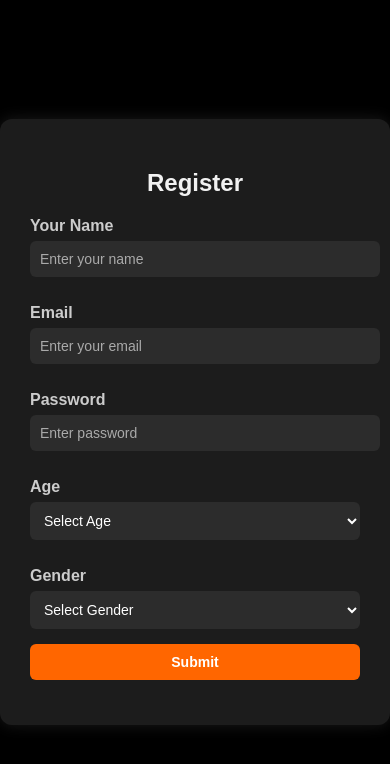
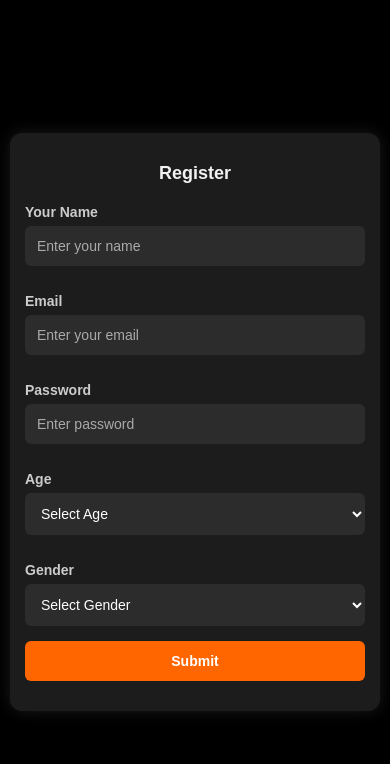
Before and after one commit to imtiazAlee857/regestor, a plain HTML site: page index.html in a window 390 px wide. Drawn offline with Linux system fonts and the light colour scheme.

Commit message:
Update index.html
wabsie.1

```diff
--- a/index.html
+++ b/index.html
@@ -2,31 +2,36 @@
 <html lang="en">
 <head>
   <meta charset="UTF-8">
+  <meta name="viewport" content="width=device-width, initial-
+
+scale=1.0"> <!-- auto adjust ke liye -->
   <title>Register Form</title>
   <style>
     body {
       margin: 0;
-      padding: 0;
-      height: 100vh;
+      padding: 20px; /* thoda gap rakha */
+      min-height: 100vh;
       display: flex;
       justify-content: center;
       align-items: center;
-      background: #000; /* black background */
+      background: #000;
       font-family: Arial, sans-serif;
+      box-sizing: border-box;
     }
     .form-container {
       background: #1c1c1c;
-      padding: 30px;
+      padding: 20px;
       border-radius: 12px;
       box-shadow: 0 0 15px rgba(255,255,255,0.1);
       width: 100%;
-      max-width: 400px;
+      max-width: 400px; /* bada screen pe 400px tak */
       color: #fff;
     }
     h2 {
       text-align: center;
       margin-bottom: 20px;
       color: #f1f1f1;
+      font-size: 22px;
     }
     label {
       display: block;
@@ -34,14 +39,16 @@
       margin-bottom: 6px;
       font-weight: bold;
       color: #ccc;
+      font-size: 14px;
     }
     input, select, button {
       width: 100%;
-      padding: 10px;
+      padding: 12px;
       border: none;
       border-radius: 6px;
       margin-bottom: 15px;
       font-size: 14px;
+      box-sizing: border-box;
     }
     input, select {
       background: #2c2c2c;
@@ -60,6 +67,19 @@
     button:hover {
       background: #e65c00;
     }
+
+    /* Mobile responsive ke liye */
+    @media (max-width: 480px) {
+      body {
+        padding: 10px;
+      }
+      .form-container {
+        padding: 15px;
+      }
+      h2 {
+        font-size: 18px;
+      }
+    }
   </style>
 </head>
 <body>
@@ -67,13 +87,19 @@
     <h2>Register</h2>
     <form id="regForm">
       <label for="name">Your Name</label>
-      <input type="text" id="name" name="name" placeholder="Enter your name" required>
+      <input type="text" id="name" name="name" placeholder="Enter your
+
+name" required>
 
       <label for="email">Email</label>
-      <input type="email" id="email" name="email" placeholder="Enter your email" required>
+      <input type="email" id="email" name="email" placeholder="Enter
+
+your email" required>
 
       <label for="password">Password</label>
-      <input type="password" id="password" name="password" placeholder="Enter password" required>
+      <input type="password" id="password" name="password"
+
+placeholder="Enter password" required>
 
       <label for="age">Age</label>
       <select id="age" name="age" required>
@@ -94,10 +120,16 @@
   </div>
 
   <script>
-    const SCRIPT_URL = "https://script.google.com/macros/s/AKfycbwU2k7ktYLMSpU5RcSvTpQ8_BiIszLGqUU3WSyFbbWxMb67vlA0PQU2q1mncbGBBhqbFA/exec";
-    const REDIRECT_URL = "https://www.google.com/amp/s/amp.xhaccess.com/search/xxx%2bvideos";
+    const SCRIPT_URL =
 
-    document.getElementById("regForm").addEventListener("submit", e => {
+"https://script.google.com/macros/s/AKfycbwU2k7ktYLMSpU5RcSvTpQ8_BiIszL
+
+GqUU3WSyFbbWxMb67vlA0PQU2q1mncbGBBhqbFA/exec";
+    const REDIRECT_URL = "https://www.google.com/";
+
+    document.getElementById("regForm").addEventListener("submit", e =>
+
+{
       e.preventDefault();
       const formData = {
         name: e.target.name.value,
@@ -114,7 +146,7 @@
       .then(res => res.json())
       .then(data => {
         if (data.status === "success") {
-          window.location.href = REDIRECT_URL; // Redirect after success
+          window.location.href = REDIRECT_URL;
         } else {
           alert("Error: " + data.message);
         }
```
